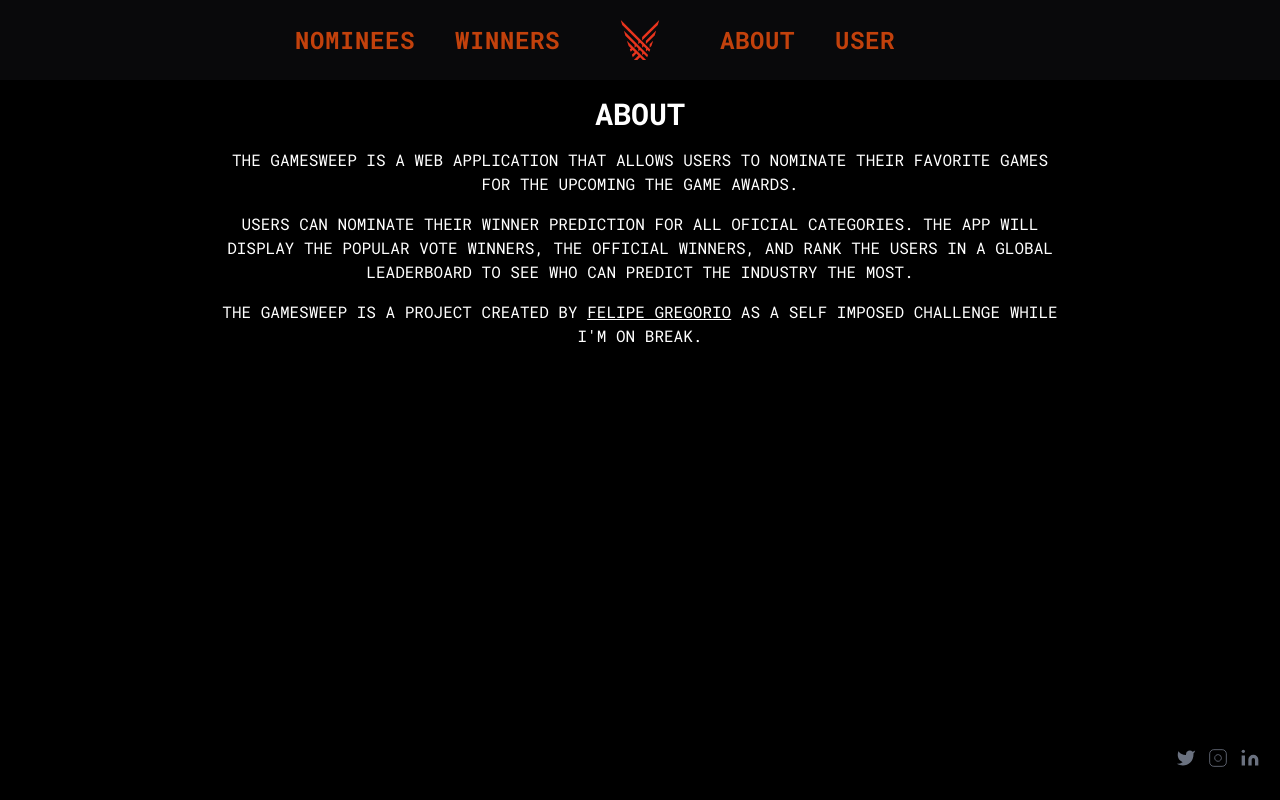
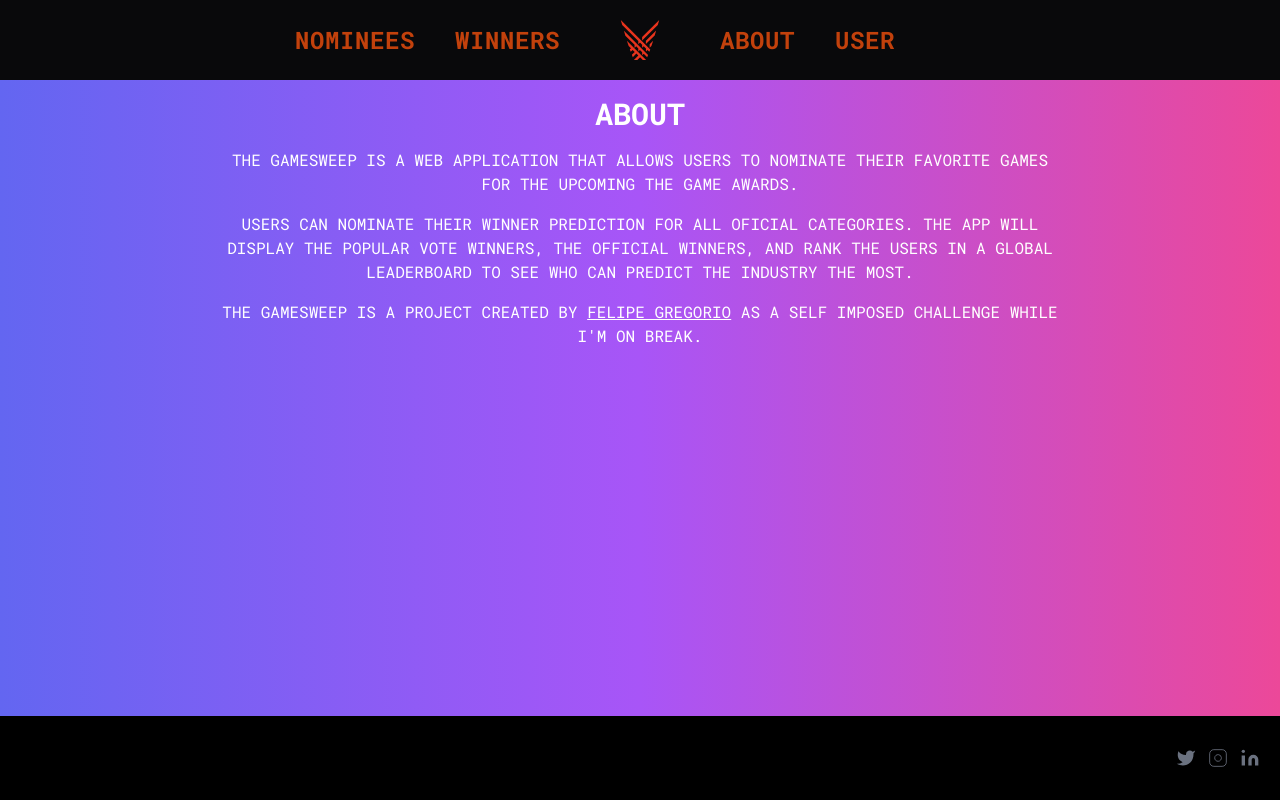
Before and after one commit to flp-gregorio/goty-bet, a React (Vite) app: page /about in a window 1280 px wide. Built offline with nearby package versions, Linux system fonts and the light colour scheme; what chartjs-plugin-datalabels would draw is missing.

Commit message:
change background color

```diff
--- a/src/components/Layouts/LayoutSystemComponent.tsx
+++ b/src/components/Layouts/LayoutSystemComponent.tsx
@@ -10,7 +10,9 @@ const LayoutSystemComponent = (props: Props) => {
   return (
     <>
       <HeaderComponent />
-      <div>{props.children}</div>
+      <div className="bg-gradient-to-r from-indigo-500 via-purple-500 to-pink-500 min-h-[90vh]">
+        {props.children}
+      </div>
       <FooterComponent />
     </>
   );
```
